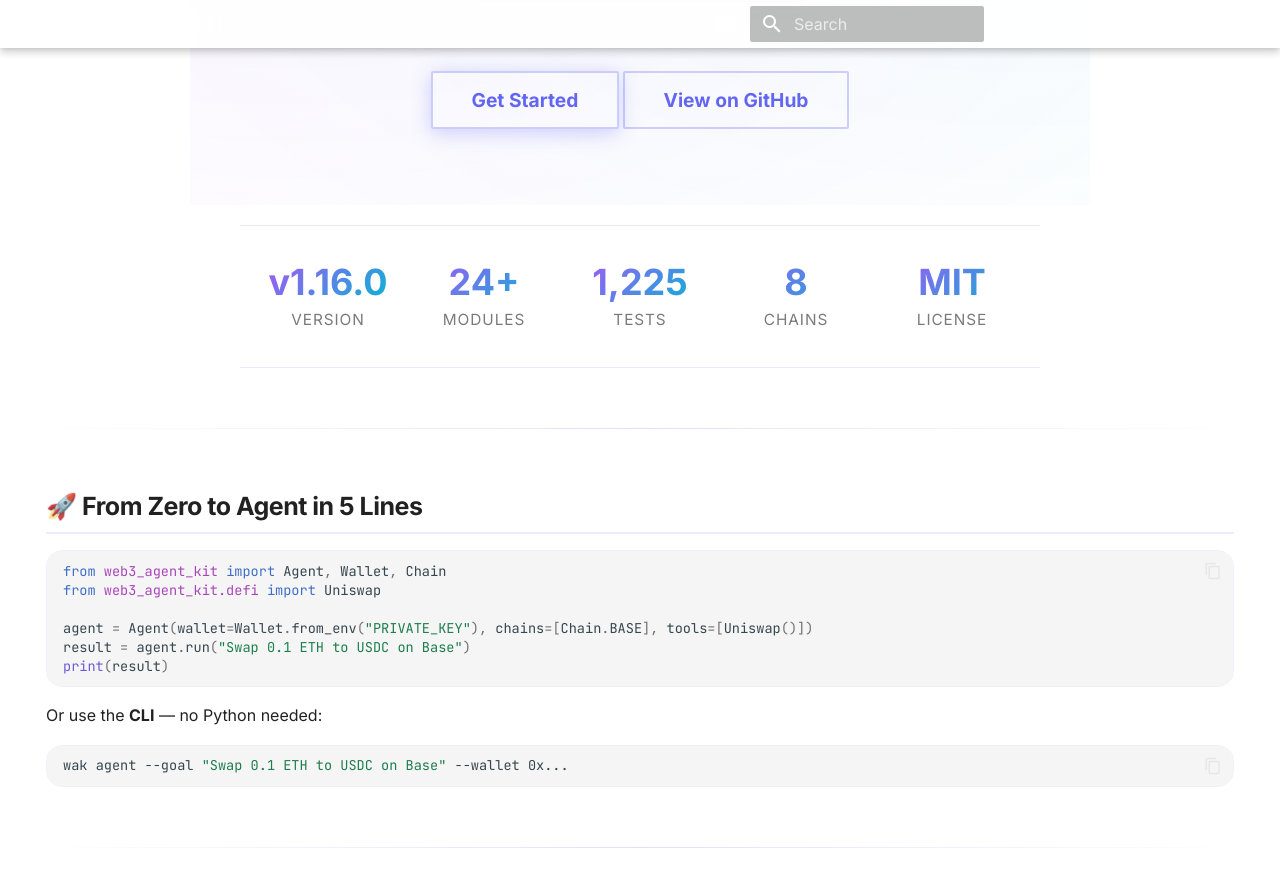
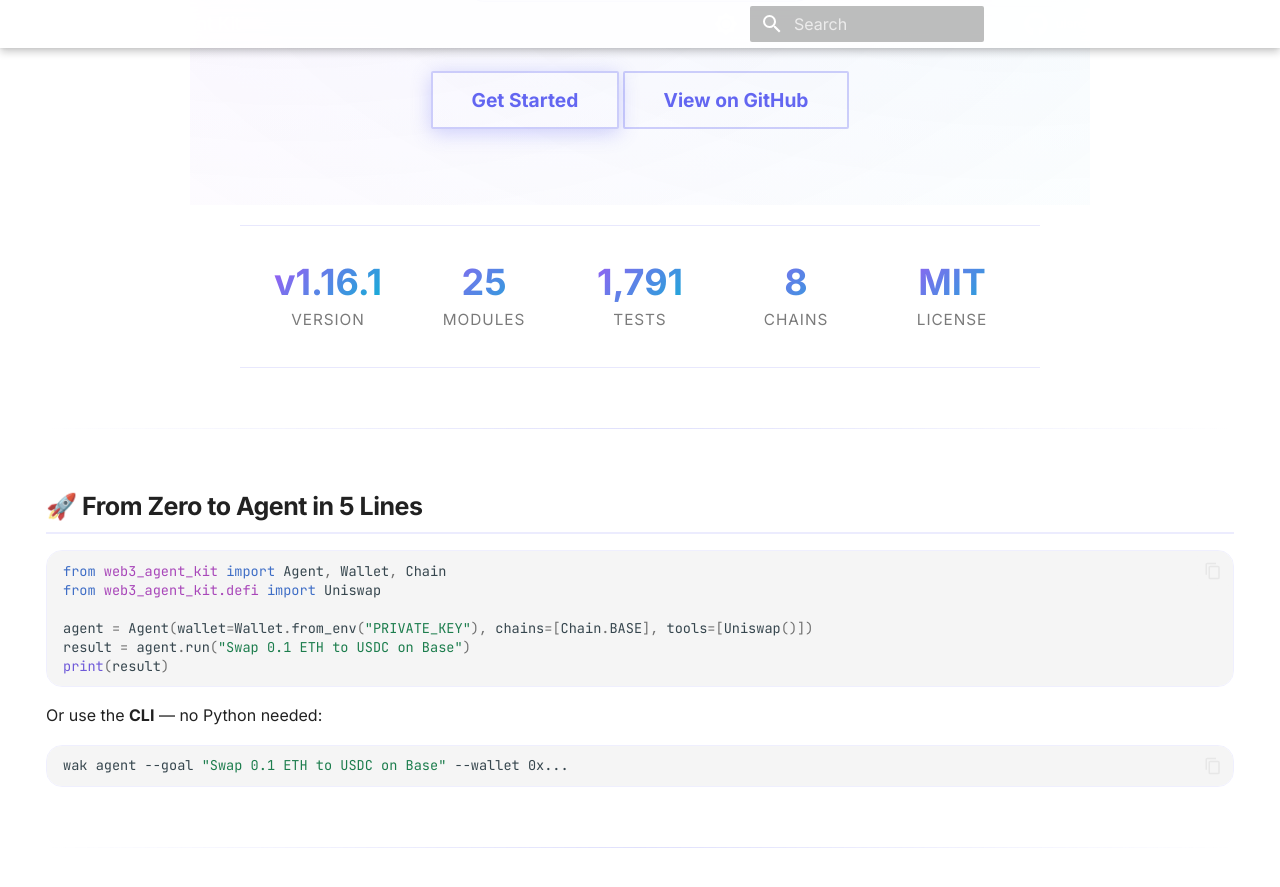
Before and after one commit to teraus111/web3-agent-kit-solana-trading, an MkDocs documentation site: the page built from docs/index.md, in a window 1280 px wide and 900 px high, scrolled down 524 px. Shown: the top 887 px of the window. Built offline with MkDocs 1.6.1 and Material for MkDocs 9.7.7, drawn with Linux system fonts in a browser that asks for light colours; comment, search, counter and statistics services are not loaded.

Commit message:
docs: sync v1.16.1 project statistics (#44)
Signed-off-by: Codex <codex@openai.com>
Co-authored-by: Codex <codex@openai.com>

```diff
--- a/docs/index.md
+++ b/docs/index.md
@@ -36,15 +36,15 @@ pip install web3-agent-kit
 <!-- Stats Bar -->
 <div class="tx-stats" markdown>
 <div class="stat" markdown>
-<div class="stat-num">v1.16.0</div>
+<div class="stat-num">v1.16.1</div>
 <div class="stat-label">Version</div>
 </div>
 <div class="stat" markdown>
-<div class="stat-num">24+</div>
+<div class="stat-num">25</div>
 <div class="stat-label">Modules</div>
 </div>
 <div class="stat" markdown>
-<div class="stat-num">1,225</div>
+<div class="stat-num">1,791</div>
 <div class="stat-label">Tests</div>
 </div>
 <div class="stat" markdown>
```
Also changed, not shown: ROADMAP.md (+1 -1 lines).
